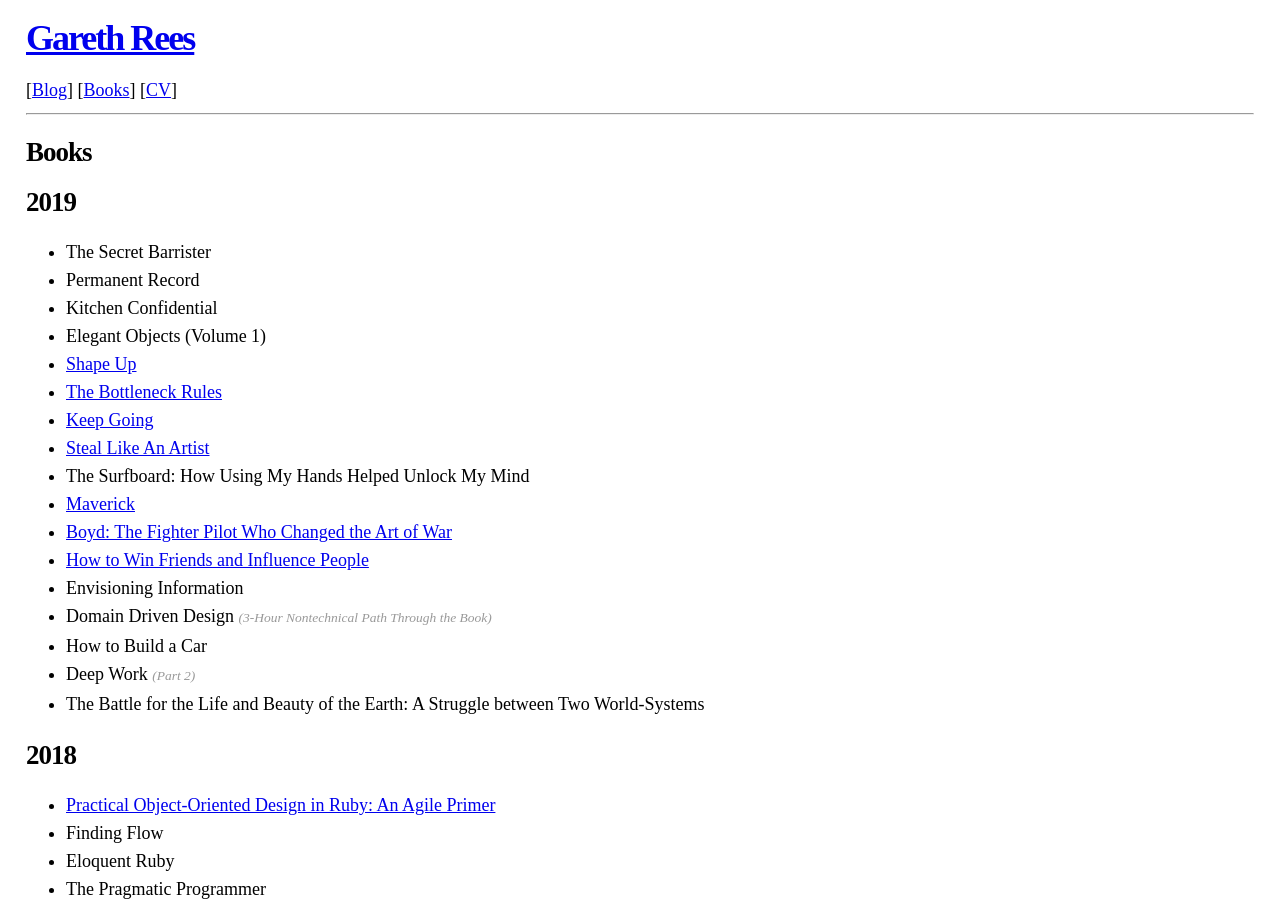
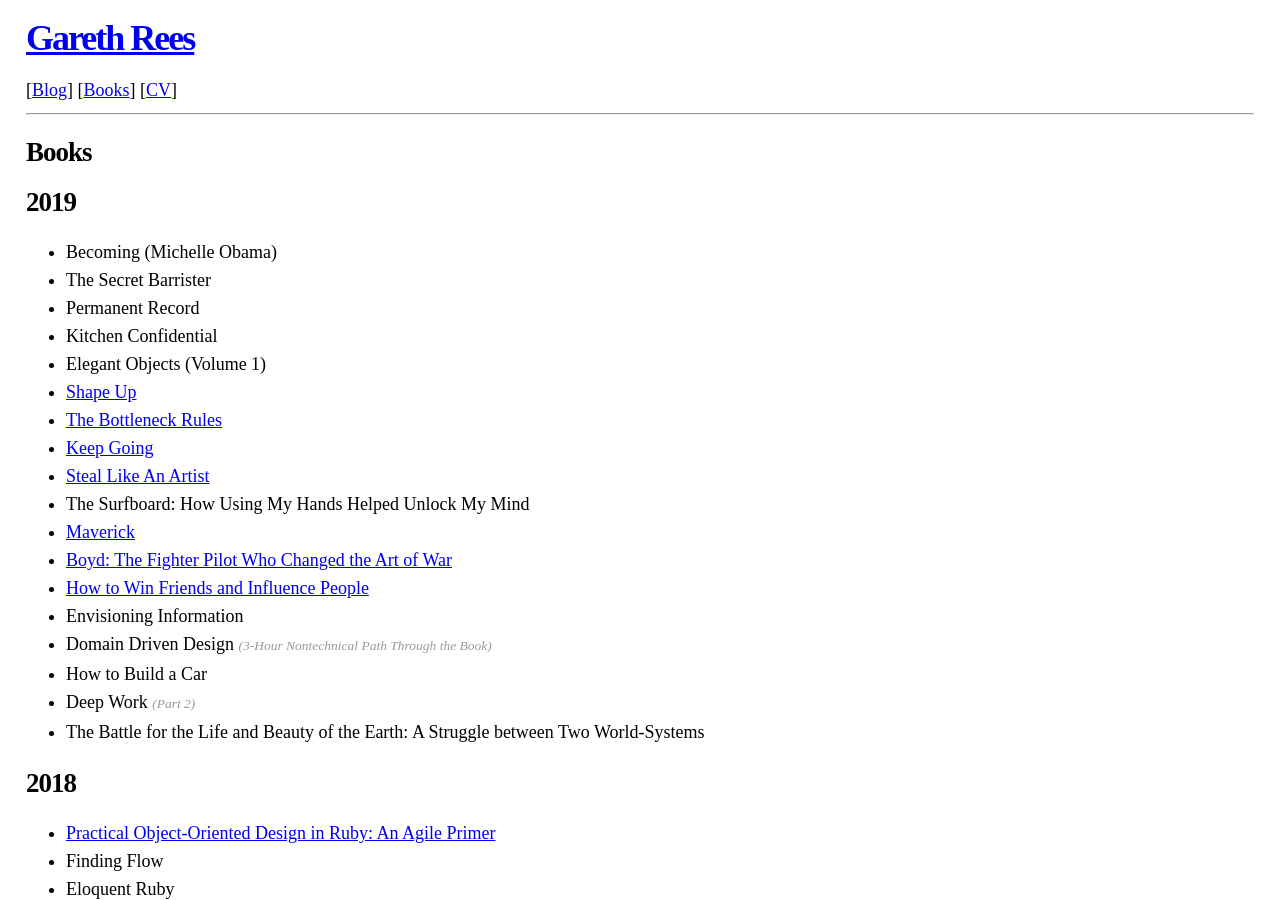
Before and after one commit to garethrees/garethrees.github.com, a Jekyll site: the page built from books.html, in a window 1280 px wide and 900 px high. Built offline with Jekyll 4.4.1, drawn with Linux system fonts in a browser that asks for light colours.

Commit message:
Add Becoming (Michelle Obama)

```diff
--- a/_data/books.yml
+++ b/_data/books.yml
@@ -1,4 +1,5 @@
 2019:
+- title: Becoming (Michelle Obama)
 - title: The Secret Barrister
 - title: Permanent Record
 - title: Kitchen Confidential
```
